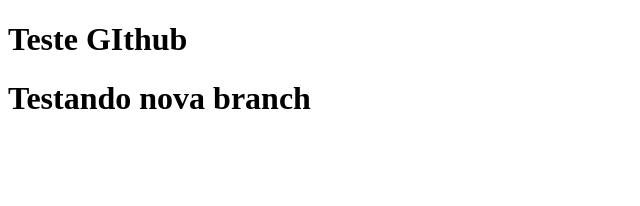
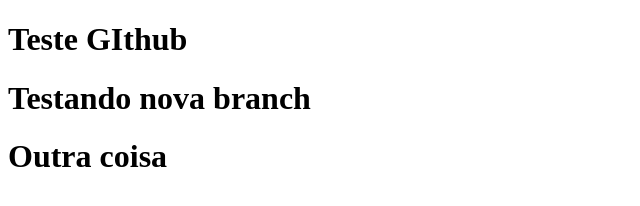
Before and after one commit to richard7santos/portfolio, a plain HTML site: page index.html in a window 1280 px wide. Shown: the whole page, without its empty margins (0-640 px from the left). Drawn offline with Linux system fonts and the light colour scheme.

Commit message:
qualquer coisa

```diff
--- a/index.html
+++ b/index.html
@@ -10,6 +10,7 @@
 <body>
     <h1>Teste GIthub</h1>
     <h1>Testando nova branch</h1>
+    <h1>Outra coisa</h1>
 </body>
 
 </html>
```
